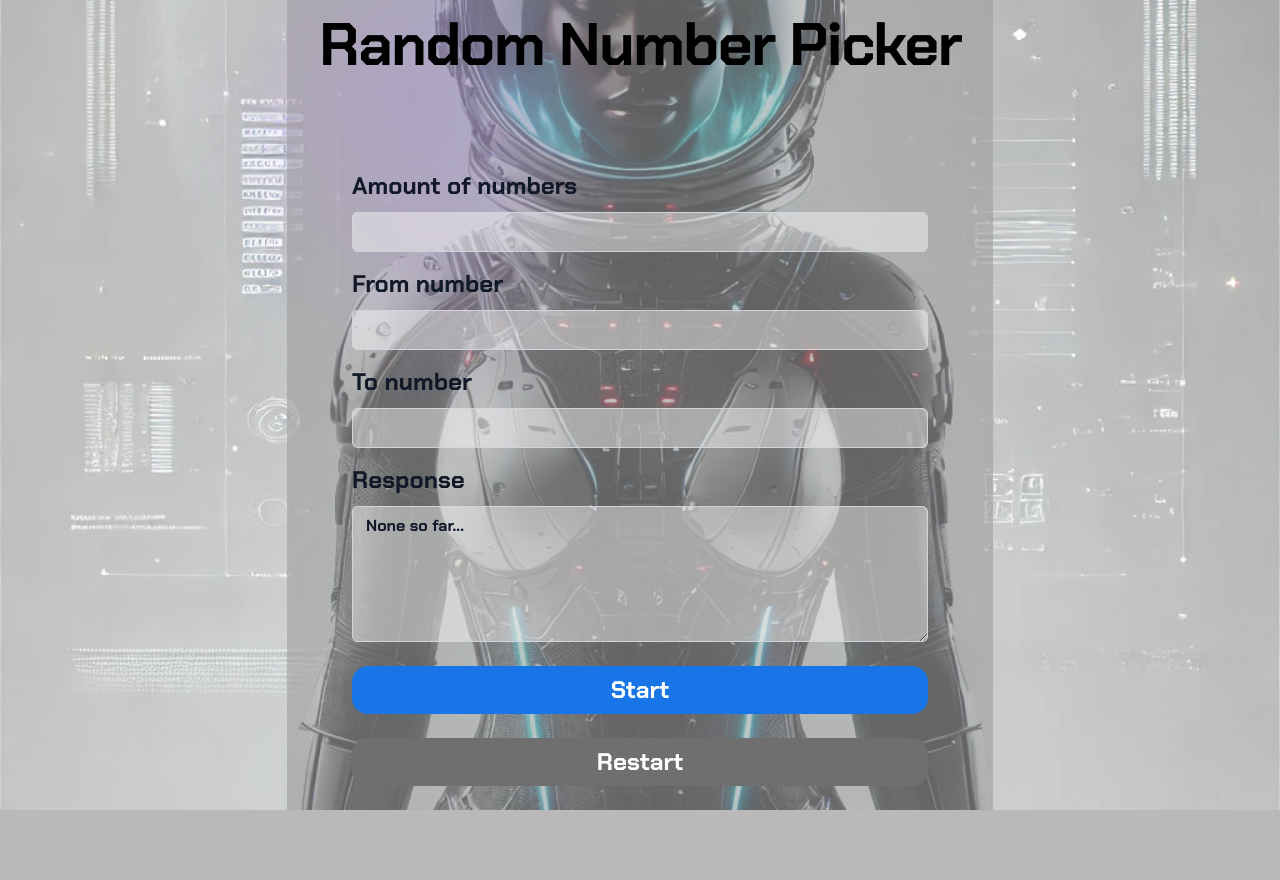
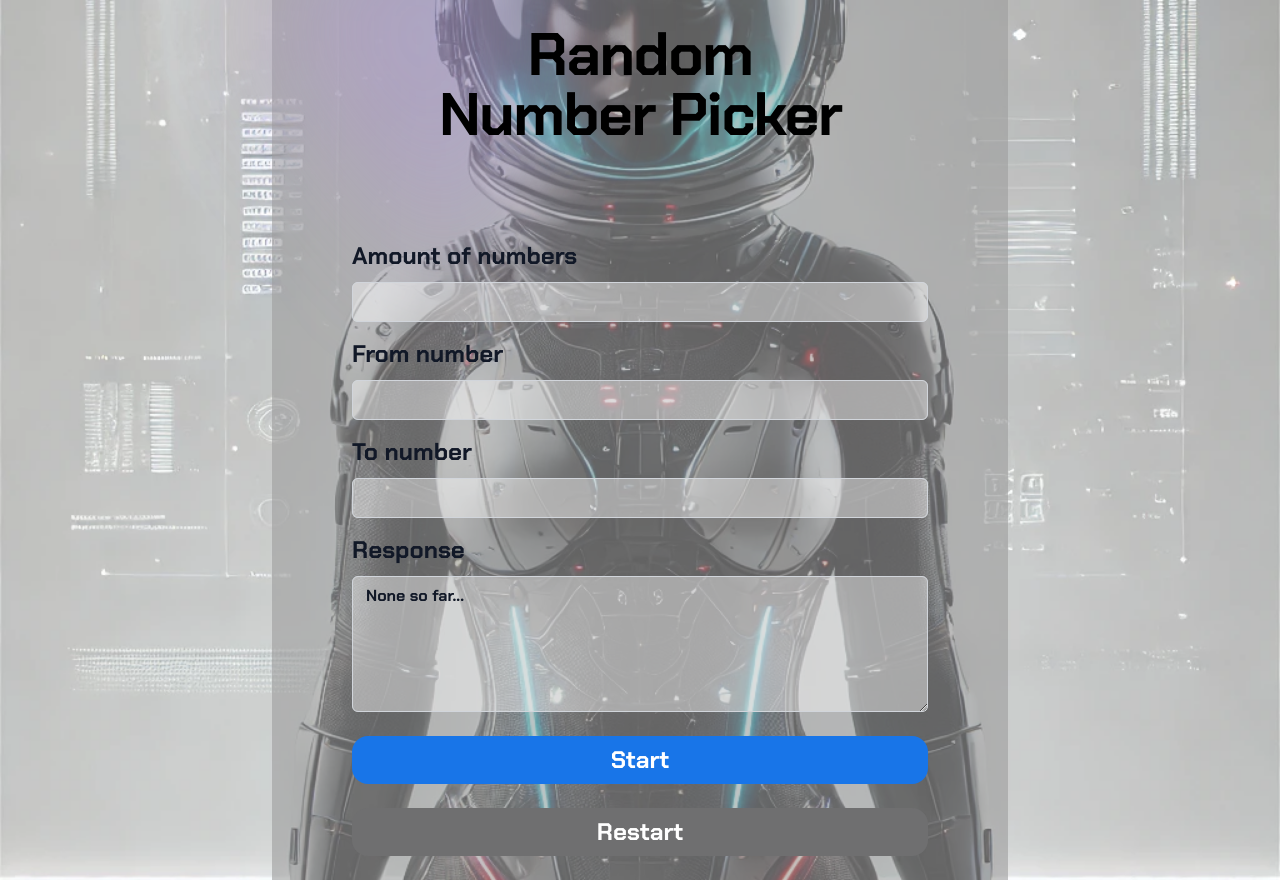
Before and after one commit to rodrigofentanes/random-number-picker, a plain HTML site: page index.html in a window 1280 px wide. Before the commit the page ends 810 px from the top, so only its background shows below. Drawn offline with nearby package versions, Linux system fonts and the light colour scheme.

Commit message:
change title h2 to h1

```diff
--- a/index.html
+++ b/index.html
@@ -29,9 +29,9 @@
     </div>
 
     <div class="mx-auto max-w-2xl text-center">
-      <h2 class="text-balance text-5xl font-semibold tracking-tight text-black sm:text-6xl pb-4">
+      <h1 class="text-balance text-5xl font-semibold tracking-tight text-black sm:text-6xl pb-4 mt-40 sm:mt-12">
         Random Number Picker
-      </h2>
+      </h1>
     </div>
 
     <div class="mx-auto mt-16 max-w-xl sm:mt-20 text-black">
```
